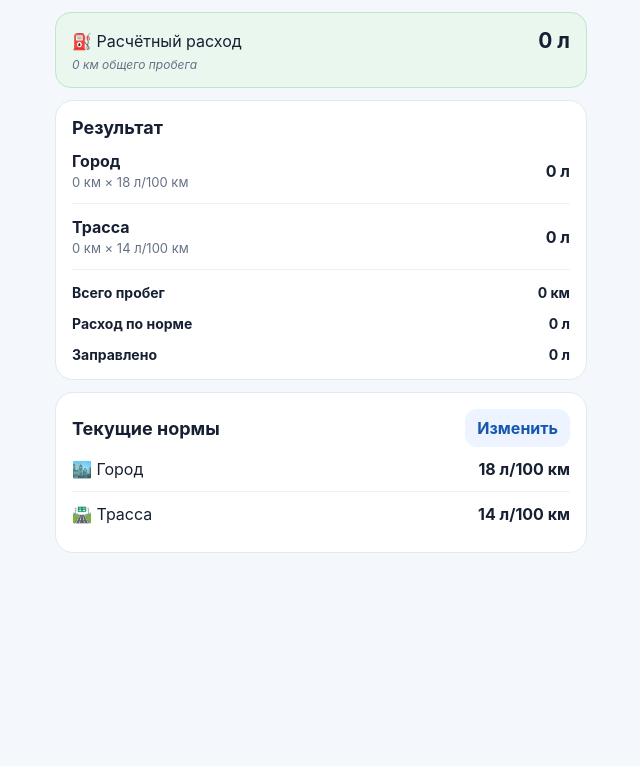
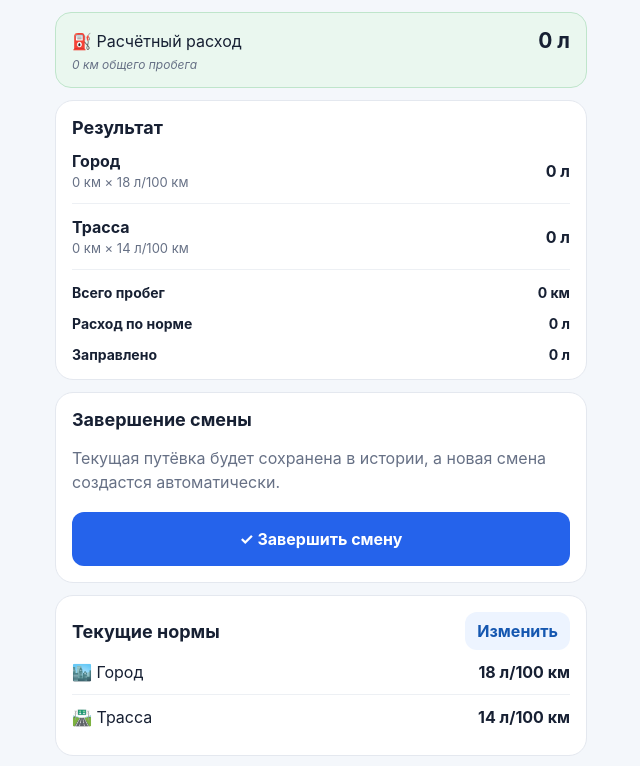
Before and after one commit to adamant1990/Putevka, a React (Vite) app: page / in a window 1280 px wide. Shown: the part 1063-1829 px from the top of the page, without its empty margins (319-959 px from the left). Before the commit the page ends 1668 px from the top, so only its background shows below. Built offline with nearby package versions, Linux system fonts and the light colour scheme.

Commit message:
Добавить завершение смены и автоматическое создание новой

```diff
--- a/src/main.jsx
+++ b/src/main.jsx
@@ -6,10 +6,10 @@ const SETTINGS_KEY = 'putevka_calculator_settings';
 const SHIFT_KEY = 'putevka_shift_data';
 const HISTORY_KEY = 'putevka_shift_history';
 const DEFAULT_SETTINGS = { city: 18, highway: 14 };
-const DEFAULT_SHIFT = { id: '', date: '', odometer: '', startFuel: '', trips: [], refuels: [] };
+const DEFAULT_SHIFT = { id: '', date: '', odometer: '', startFuel: '', trips: [], refuels: [], completed: false };
 
 const today = () => new Date().toISOString().slice(0, 10);
-const makeShift = () => ({ ...DEFAULT_SHIFT, id: String(Date.now()), date: today() });
+const makeShift = (overrides = {}) => ({ ...DEFAULT_SHIFT, id: String(Date.now()), date: today(), ...overrides });
 
 const sumValues = value => String(value ?? '')
   .replace(/,/g, '.')
@@ -23,6 +23,12 @@ const formatDate = value => {
   if (!value) return 'Без даты';
   const [year, month, day] = value.split('-');
   return year && month && day ? `${day}.${month}.${year}` : value;
+};
+
+const calculateEndOdometer = shift => {
+  const km = shift.trips.reduce((sum, trip) => sum + numberValue(trip.cityKm) + numberValue(trip.highwayKm), 0);
+  const start = numberValue(shift.odometer);
+  return start > 0 ? start + km : 0;
 };
 
 function Settings({ settings, onSave, onBack }) {
@@ -56,7 +62,7 @@ function History({ history, currentId, onOpen, onNew, onBack }) {
     </header>
     <section className="card">
       <button className="primary big" onClick={onNew}>＋ Новая смена</button>
-      <p className="muted">Каждая смена хранится отдельно. Старую смену можно открыть и продолжить редактировать.</p>
+      <p className="muted">Завершённые смены сохраняются в истории. Старую смену можно открыть и посмотреть или продолжить редактировать.</p>
     </section>
     <section className="card">
       <div className="row"><h2>Смены</h2><span className="badge">{history.length}</span></div>
@@ -66,7 +72,10 @@ function History({ history, currentId, onOpen, onNew, onBack }) {
           const startOdometer = numberValue(shift.odometer);
           const endOdometer = startOdometer > 0 ? startOdometer + km : 0;
           return <button className={`history-item ${shift.id === currentId ? 'active' : ''}`} key={shift.id} onClick={() => onOpen(shift.id)}>
-            <div><b>{formatDate(shift.date)}</b><span>{shift.trips.length} поездок · {format(km)} км{endOdometer > 0 ? ` · одометр ${format(endOdometer)} км` : ''} · {shift.refuels.length} заправок</span></div>
+            <div>
+              <b>{formatDate(shift.date)} {shift.completed ? '· Завершена' : '· Текущая'}</b>
+              <span>{shift.trips.length} поездок · {format(km)} км{endOdometer > 0 ? ` · одометр ${format(endOdometer)} км` : ''} · {shift.refuels.length} заправок</span>
+            </div>
             <strong>›</strong>
           </button>;
         })}
@@ -75,7 +84,7 @@ function History({ history, currentId, onOpen, onNew, onBack }) {
   </main>;
 }
 
-function Calculator({ settings, shift, onChange, onSettings, onHistory }) {
+function Calculator({ settings, shift, onChange, onSettings, onHistory, onFinish }) {
   const [newCity, setNewCity] = useState('');
   const [newHighway, setNewHighway] = useState('');
   const [newRefuel, setNewRefuel] = useState('');
@@ -94,7 +103,7 @@ function Calculator({ settings, shift, onChange, onSettings, onHistory }) {
   const remainingFuel = Math.max(0, estimatedEndFuel);
   const remainingCityKm = numberValue(settings.city) > 0 ? remainingFuel * 100 / numberValue(settings.city) : 0;
   const startOdometer = numberValue(shift.odometer);
-  const endOdometer = startOdometer > 0 ? startOdometer + totalKm : 0;
+  const endOdometer = calculateEndOdometer(shift);
 
   const addTrip = () => {
     if (numberValue(newCity) <= 0 && numberValue(newHighway) <= 0) return;
@@ -122,7 +131,7 @@ function Calculator({ settings, shift, onChange, onSettings, onHistory }) {
 
   return <main className="app">
     <header>
-      <div><h1>Путёвка</h1><p>Смена от {formatDate(shift.date)}</p></div>
+      <div><h1>Путёвка</h1><p>Смена от {formatDate(shift.date)}{shift.completed ? ' · завершена' : ''}</p></div>
       <div className="header-actions">
         <button className="icon" onClick={onHistory} title="Мои путёвки">📋</button>
         <button className="icon" onClick={onSettings} title="Настройки">⚙️</button>
@@ -132,7 +141,7 @@ function Calculator({ settings, shift, onChange, onSettings, onHistory }) {
     <section className="card">
       <div className="row"><h2>Данные смены</h2><button className="small" onClick={clear}>Очистить</button></div>
       <label>📅 Дата смены</label>
-      <input type="date" value={shift.date} onChange={e => onChange(prev => ({ ...prev, date: e.target.value }))} />
+      <input type="date" value={shift.date} onChange={e => onChange(prev => ({ ...prev, date: e.target.value, completed: false }))} />
       <label>🚗 Пробег по одометру на начало смены, км</label>
       <input inputMode="decimal" value={shift.odometer} onChange={e => onChange(prev => ({ ...prev, odometer: e.target.value }))} placeholder="Например, 125430" autoFocus />
       <label>⛽ Остаток топлива на начало смены, л</label>
@@ -189,6 +198,12 @@ function Calculator({ settings, shift, onChange, onSettings, onHistory }) {
       {shift.odometer !== '' && <div className="totals"><span>Одометр на конец смены</span><strong>{format(endOdometer)} км</strong></div>}
     </section>
 
+    {!shift.completed && <section className="card finish-card">
+      <h2>Завершение смены</h2>
+      <p className="muted">Текущая путёвка будет сохранена в истории, а новая смена создастся автоматически.</p>
+      <button className="primary big" onClick={onFinish}>✓ Завершить смену</button>
+    </section>}
+
     <section className="card norms-card">
       <div className="row"><h2>Текущие нормы</h2><button className="small" onClick={onSettings}>Изменить</button></div>
       <div className="norm-row"><span>🏙️ Город</span><b>{format(settings.city)} л/100 км</b></div>
@@ -214,6 +229,7 @@ function App() {
         ...item,
         id: item.id || String(Date.now() + Math.random()),
         date: item.date || today(),
+        completed: Boolean(item.completed),
         trips: Array.isArray(item.trips) ? item.trips : [],
         refuels: Array.isArray(item.refuels) ? item.refuels : []
       })) : [];
@@ -221,9 +237,9 @@ function App() {
 
       const savedShift = JSON.parse(localStorage.getItem(SHIFT_KEY) || 'null');
       if (savedShift && typeof savedShift === 'object') {
-        setShift({ ...DEFAULT_SHIFT, ...savedShift, id: savedShift.id || String(Date.now()), date: savedShift.date || today(), trips: Array.isArray(savedShift.trips) ? savedShift.trips : [], refuels: Array.isArray(savedShift.refuels) ? savedShift.refuels : [] });
+        setShift({ ...DEFAULT_SHIFT, ...savedShift, id: savedShift.id || String(Date.now()), date: savedShift.date || today(), completed: Boolean(savedShift.completed), trips: Array.isArray(savedShift.trips) ? savedShift.trips : [], refuels: Array.isArray(savedShift.refuels) ? savedShift.refuels : [] });
       } else if (normalizedHistory.length > 0) {
-        setShift(normalizedHistory[0]);
+        setShift(normalizedHistory.find(item => !item.completed) || normalizedHistory[0]);
       } else {
         setShift(makeShift());
       }
@@ -255,6 +271,25 @@ function App() {
     setScreen('calculator');
   };
 
+  const finishShift = () => {
+    if (shift.completed) return;
+    const endOdometer = calculateEndOdometer(shift);
+    if (!window.confirm('Завершить смену?\n\nПосле завершения текущая путёвка будет сохранена в историю, и будет создана новая смена.')) return;
+
+    const completedShift = { ...shift, completed: true };
+    const nextShift = makeShift({ odometer: endOdometer > 0 ? String(endOdometer) : '', startFuel: '', trips: [], refuels: [], completed: false });
+
+    setHistory(prev => {
+      const withoutCurrent = prev.filter(item => item.id !== shift.id);
+      const nextHistory = [completedShift, ...withoutCurrent];
+      localStorage.setItem(HISTORY_KEY, JSON.stringify(nextHistory));
+      return nextHistory;
+    });
+    localStorage.setItem(HISTORY_KEY, JSON.stringify([completedShift, ...history.filter(item => item.id !== shift.id)]));
+    setShift(nextShift);
+    setScreen('calculator');
+  };
+
   const openShift = id => {
     const found = history.find(item => item.id === id);
     if (found) {
@@ -266,7 +301,7 @@ function App() {
   if (!shift) return <main className="app"><section className="card"><p>Загрузка путёвки…</p></section></main>;
   if (screen === 'history') return <History history={history} currentId={shift.id} onOpen={openShift} onNew={newShift} onBack={() => setScreen('calculator')} />;
   if (screen === 'settings') return <Settings settings={settings} onSave={saveSettings} onBack={() => setScreen('calculator')} />;
-  return <Calculator settings={settings} shift={shift} onChange={setShift} onSettings={() => setScreen('settings')} onHistory={() => setScreen('history')} />;
+  return <Calculator settings={settings} shift={shift} onChange={setShift} onSettings={() => setScreen('settings')} onHistory={() => setScreen('history')} onFinish={finishShift} />;
 }
 
 createRoot(document.getElementById('root')).render(<App />);
```
